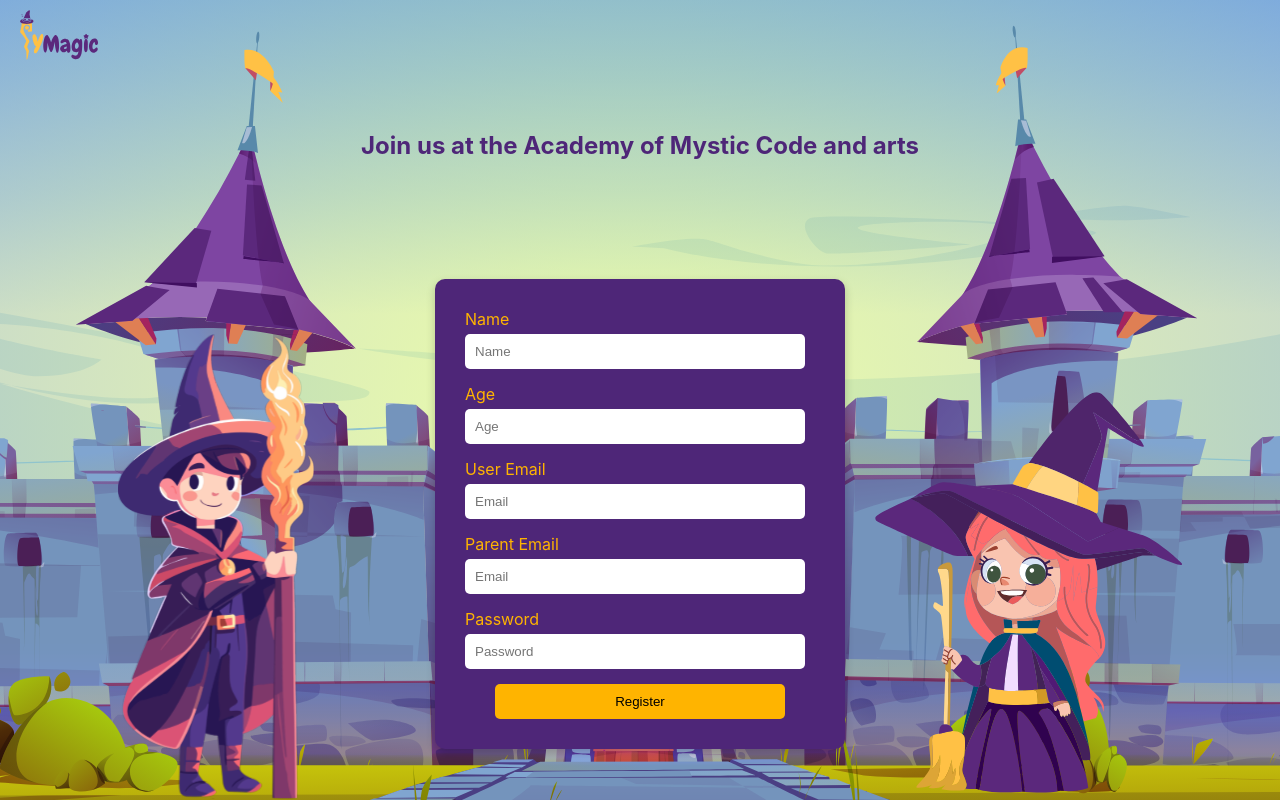
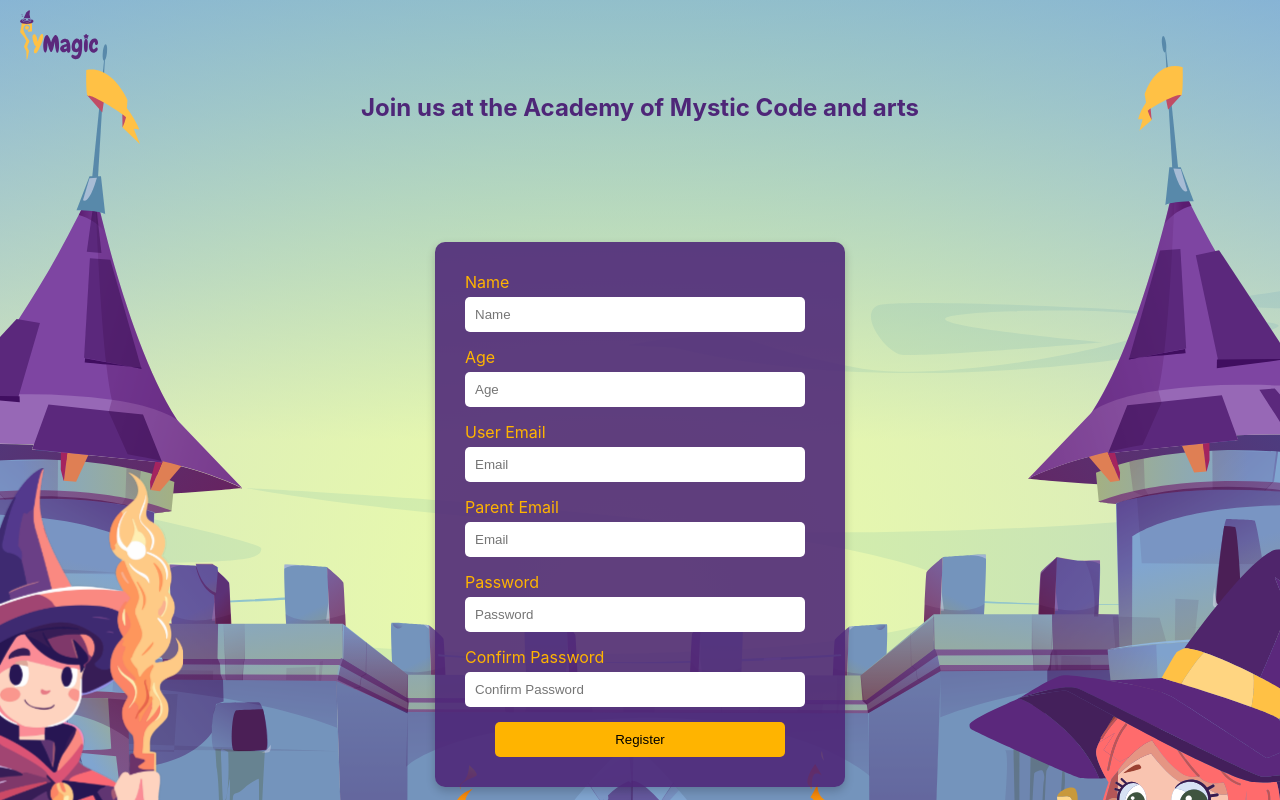
Before and after one commit to Habiba3495/pymagic, a React (Create React App) app: page /register in a window 1280 px wide. Shown: the top 800 px of the page. Built offline with nearby package versions, Linux system fonts and the light colour scheme.

Commit message:
update register and login page

```diff
--- a/src/components/LoginPage.css
+++ b/src/components/LoginPage.css
@@ -1,8 +1,10 @@
-.login-page {
+.Llogin-page {
     background-image: url("../components/images/login_bg.svg"); /* استبدل بالمسار الصحيح */
     background-size: cover;
     background-position: center;
     background-repeat: no-repeat;
     background-attachment: scroll; /* هذا يجعل الخلفية تتحرك مع الصفحة */
     z-index: -1;
+    width: 100%;
+    height: 140vh;
   }
--- a/src/components/LoginPage.js
+++ b/src/components/LoginPage.js
@@ -5,7 +5,7 @@ import "./LoginPage.css";
 
 const LoginPage = () => {
   return (
-    <div className="login-page">
+    <div className="Llogin-page">
       <LoginHeader />
       <LoginSection />
     </div>
--- a/src/components/LoginSection.css
+++ b/src/components/LoginSection.css
@@ -7,14 +7,14 @@
     flex-direction: column;
   }
 
-  .form-container {
-    background-color: #4e2678;
+  .Lform-container {
+    background-color: #5a287cd0;
     padding: 30px;
     border-radius: 10px;
     color: #ffb400;
     width: 350px;
     box-shadow: 0 4px 10px rgba(0, 0, 0, 0.2);
-    margin-top: 100px;
+    margin-top: 450px;
   }
 
   form {
--- a/src/components/LoginSection.js
+++ b/src/components/LoginSection.js
@@ -4,7 +4,7 @@ import "./LoginSection.css";
 const LoginSection = () => {
   return (
     <section className="Login-section">
-      <div className="form-container">
+      <div className="Lform-container">
         <form>
           <label>User Name</label>
           <input type="text" placeholder="Name" />
--- a/src/components/RegisterPage.css
+++ b/src/components/RegisterPage.css
@@ -1,8 +1,9 @@
-.home-page {
+.Rhome-page {
     background-image: url("../components/images/register_bg.svg"); /* استبدل بالمسار الصحيح */
     background-size: cover;
     background-position: center;
     background-repeat: no-repeat;
     background-attachment: scroll; /* هذا يجعل الخلفية تتحرك مع الصفحة */
-    z-index: -1;
+    width: 100%;
+    height: 140vh;
   }
--- a/src/components/RegisterPage.js
+++ b/src/components/RegisterPage.js
@@ -5,7 +5,7 @@ import "./RegisterPage.css";
 
 const RegisterPage = () => {
   return (
-    <div className="home-page">
+    <div className="Rhome-page">
       <RegisterHeader />
       <RegisterSection />
     </div>
--- a/src/components/RegisterSection.css
+++ b/src/components/RegisterSection.css
@@ -7,8 +7,8 @@
     flex-direction: column;
   }
 
-  .form-container {
-    background-color: #4e2678;
+  .Rform-container {
+    background-color: #4e2678e1;
     padding: 30px;
     border-radius: 10px;
     color: #ffb400;
--- a/src/components/RegisterSection.js
+++ b/src/components/RegisterSection.js
@@ -5,7 +5,7 @@ const RegisterSection = () => {
   return (
     <section className="register-section">
       <h2>Join us at the Academy of Mystic Code and arts</h2>
-      <div className="form-container">
+      <div className="Rform-container">
         <form>
           <label>Name</label>
           <input type="text" placeholder="Name" />
@@ -22,6 +22,9 @@ const RegisterSection = () => {
           <label>Password</label>
           <input type="password" placeholder="Password" />
 
+          <label>Confirm Password</label>
+          <input type="password" placeholder="Confirm Password" />
+
           <button type="submit">Register</button>
         </form>
       </div>
```
